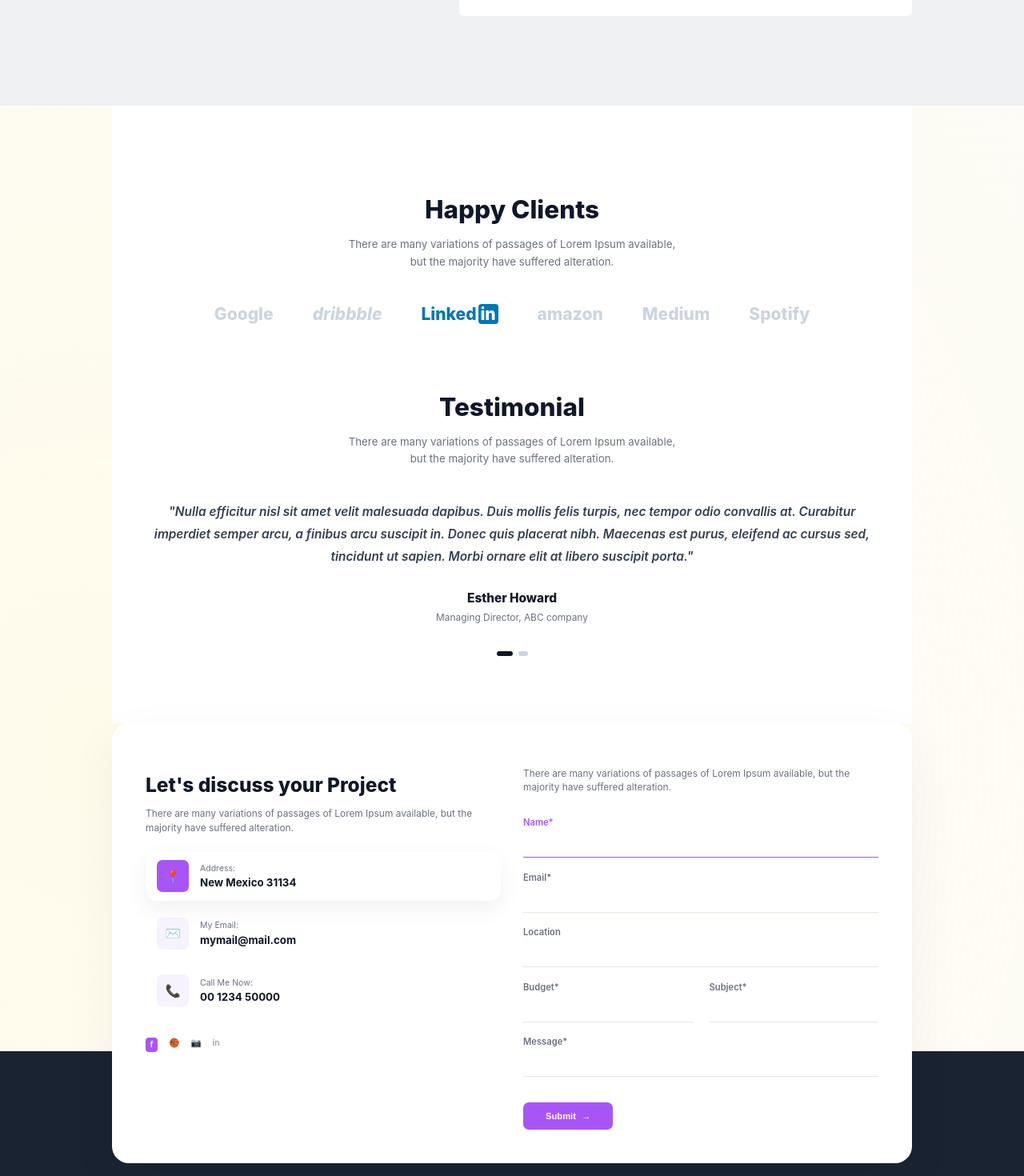
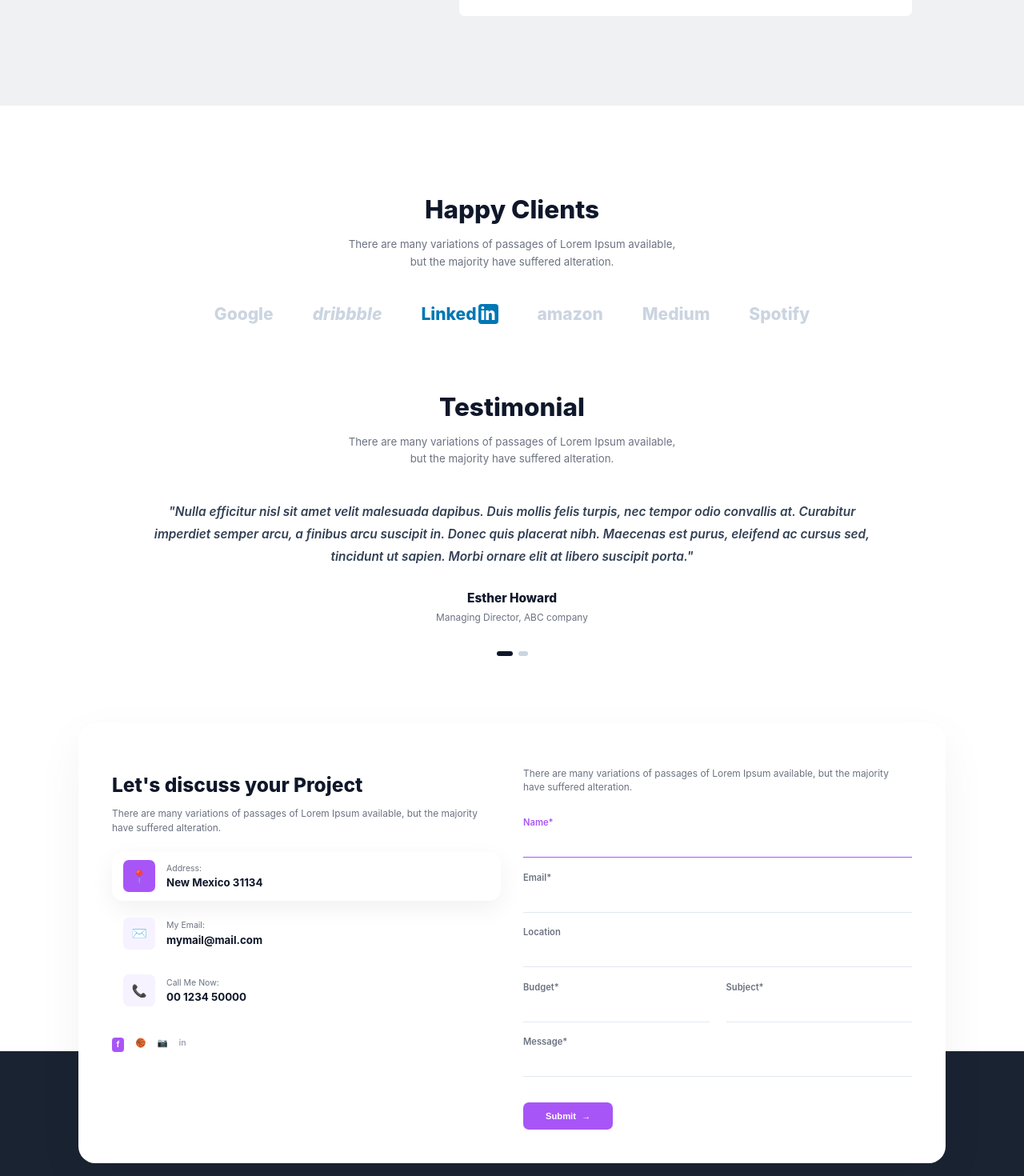
Before and after one commit to princengiru/my-portifolio, a React (Vite) app: page / in a window 1280 px wide. Shown: the part 4800-6270 px from the top of the page at 80% size. Built offline with nearby package versions, Linux system fonts and the light colour scheme.

Commit message:
new changes

```diff
--- a/src/App.css
+++ b/src/App.css
@@ -759,6 +759,10 @@ body, html {
 .testimonial-section {
   padding: 6rem 0;
   background-color: #ffffff;
+  position: relative;
+  width: 100vw;
+  left: 50%;
+  transform: translateX(-50%);
 }
 
 .testimonial-container {
@@ -865,6 +869,10 @@ body, html {
   position: relative;
   z-index: 10;
   margin-bottom: -10rem; /* Creates the overlap with footer */
+  width: 100vw;
+  left: 50%;
+  transform: translateX(-50%);
+  background: linear-gradient(to bottom, #ffffff calc(100% - 10rem), transparent calc(100% - 10rem));
 }
 
 .contact-card {
```
